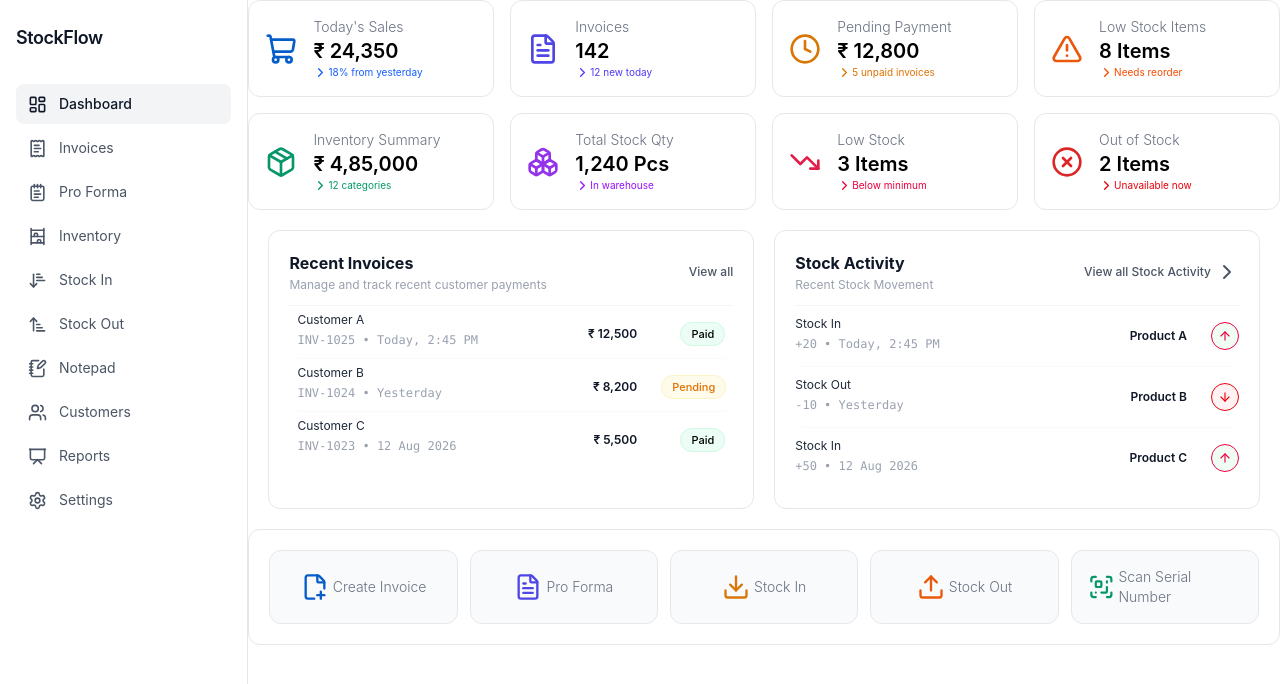
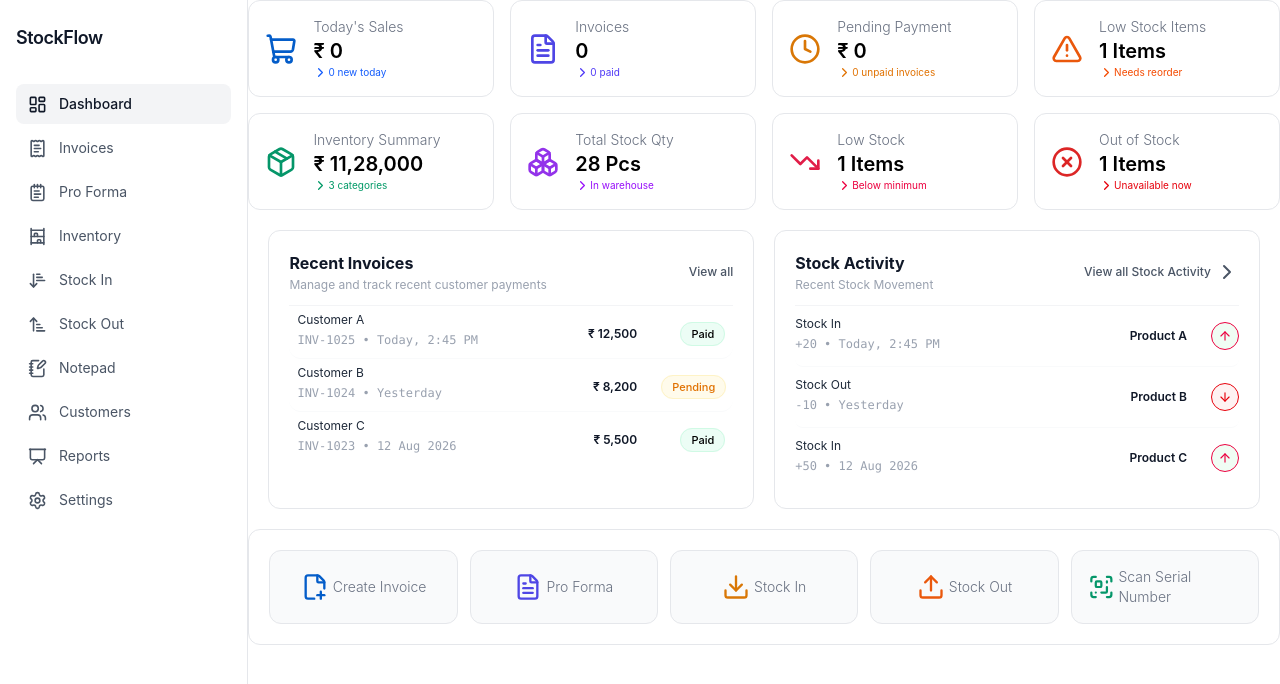
Before and after one commit to tariq-abdul-aziz/StockFlow, a React (Vite) app: page /dashboard in a window 1280 px wide. Shown: the top 684 px of the page. Built offline with nearby package versions, Linux system fonts and the light colour scheme.

Commit message:
Dashboard Integration

```diff
--- a/src/components/Cards.jsx
+++ b/src/components/Cards.jsx
@@ -1,4 +1,4 @@
-import React from "react";
+import React, { useState } from "react";
 import { Link } from "react-router";
 import {
   ShoppingCart,
@@ -11,14 +11,64 @@ import {
   XCircle,
   ChevronRight,
 } from "lucide-react";
+import { products as defaultProducts } from "./data/products";
 
-const Cards = ({ title, value, change, icon: Icon, theme }) => {
+const Cards = () => {
+  // Load real-time invoices and products from localStorage
+  const [invoices] = useState(() => {
+    const saved = localStorage.getItem("invoices");
+    return saved ? JSON.parse(saved) : [];
+  });
+
+  const [products] = useState(() => {
+    const saved = localStorage.getItem("products");
+    return saved ? JSON.parse(saved) : defaultProducts;
+  });
+
+  // Today's date in YYYY-MM-DD
+  const todayStr = new Date().toISOString().split("T")[0];
+
+  // Today's Sales Total
+  const todaysSales = invoices
+    .filter((inv) => inv.invoiceDate === todayStr)
+    .reduce((sum, inv) => sum + (Number(inv.total) || 0), 0);
+
+  // Pending Payments Total & Count
+  const pendingInvoices = invoices.filter((inv) => inv.status === "Pending");
+  const pendingAmount = pendingInvoices.reduce(
+    (sum, inv) => sum + (Number(inv.total) || 0),
+    0,
+  );
+
+  // Inventory Metrics
+  const totalStockQty = products.reduce(
+    (sum, prod) => sum + (Number(prod.currentStock) || 0),
+    0,
+  );
+
+  const inventoryValuation = products.reduce((sum, prod) => {
+    const price = Number(prod.purchasePrice || prod.sellingPrice || 0);
+    return sum + (Number(prod.currentStock) || 0) * price;
+  }, 0);
+
+  const lowStockItems = products.filter(
+    (prod) =>
+      Number(prod.currentStock) > 0 &&
+      Number(prod.currentStock) <= Number(prod.lowStockLevel),
+  );
+
+  const outOfStockItems = products.filter(
+    (prod) => Number(prod.currentStock) === 0,
+  );
+
   const mydata = [
     {
       id: 1,
       title: "Today's Sales",
-      value: "₹ 24,350",
-      change: "18% from yesterday",
+      value: `₹ ${todaysSales.toLocaleString("en-IN", {
+        maximumFractionDigits: 0,
+      })}`,
+      change: `${invoices.filter((inv) => inv.invoiceDate === todayStr).length} new today`,
       icon: ShoppingCart,
       bgColor: "bg-blue-50",
       shadowColor: "inset-shadow-blue-200",
@@ -29,8 +79,8 @@ const Cards = ({ title, value, change, icon: Icon, theme }) => {
     {
       id: 2,
       title: "Invoices",
-      value: "142",
-      change: "12 new today",
+      value: invoices.length.toString(),
+      change: `${invoices.filter((inv) => inv.status === "Paid").length} paid`,
       icon: FileText,
       bgColor: "bg-indigo-50",
       shadowColor: "inset-shadow-indigo-200",
@@ -41,8 +91,10 @@ const Cards = ({ title, value, change, icon: Icon, theme }) => {
     {
       id: 3,
       title: "Pending Payment",
-      value: "₹ 12,800",
-      change: "5 unpaid invoices",
+      value: `₹ ${pendingAmount.toLocaleString("en-IN", {
+        maximumFractionDigits: 0,
+      })}`,
+      change: `${pendingInvoices.length} unpaid invoices`,
       icon: Clock,
       bgColor: "bg-amber-50",
       shadowColor: "inset-shadow-amber-200",
@@ -53,7 +105,7 @@ const Cards = ({ title, value, change, icon: Icon, theme }) => {
     {
       id: 4,
       title: "Low Stock Items",
-      value: "8 Items",
+      value: `${lowStockItems.length} Items`,
       change: "Needs reorder",
       icon: AlertTriangle,
       bgColor: "bg-orange-50",
@@ -65,8 +117,10 @@ const Cards = ({ title, value, change, icon: Icon, theme }) => {
     {
       id: 5,
       title: "Inventory Summary",
-      value: "₹ 4,85,000",
-      change: "12 categories",
+      value: `₹ ${inventoryValuation.toLocaleString("en-IN", {
+        maximumFractionDigits: 0,
+      })}`,
+      change: `${new Set(products.map((p) => p.category).filter(Boolean)).size} categories`,
       icon: Package,
       bgColor: "bg-emerald-50",
       shadowColor: "inset-shadow-emerald-200",
@@ -77,7 +131,7 @@ const Cards = ({ title, value, change, icon: Icon, theme }) => {
     {
       id: 6,
       title: "Total Stock Qty",
-      value: "1,240 Pcs",
+      value: `${totalStockQty.toLocaleString("en-IN")} Pcs`,
       change: "In warehouse",
       icon: Boxes,
       bgColor: "bg-purple-50",
@@ -89,7 +143,7 @@ const Cards = ({ title, value, change, icon: Icon, theme }) => {
     {
       id: 7,
       title: "Low Stock",
-      value: "3 Items",
+      value: `${lowStockItems.length} Items`,
       change: "Below minimum",
       icon: TrendingDown,
       bgColor: "bg-rose-50",
@@ -101,7 +155,7 @@ const Cards = ({ title, value, change, icon: Icon, theme }) => {
     {
       id: 8,
       title: "Out of Stock",
-      value: "2 Items",
+      value: `${outOfStockItems.length} Items`,
       change: "Unavailable now",
       icon: XCircle,
       bgColor: "bg-red-50",
```
